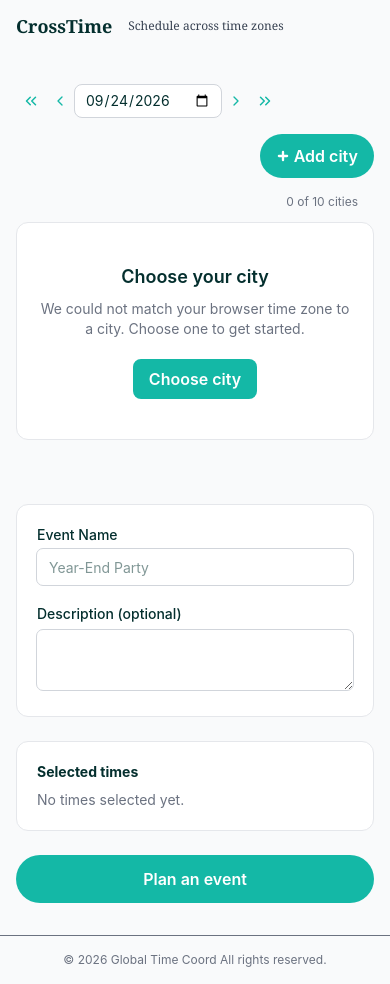
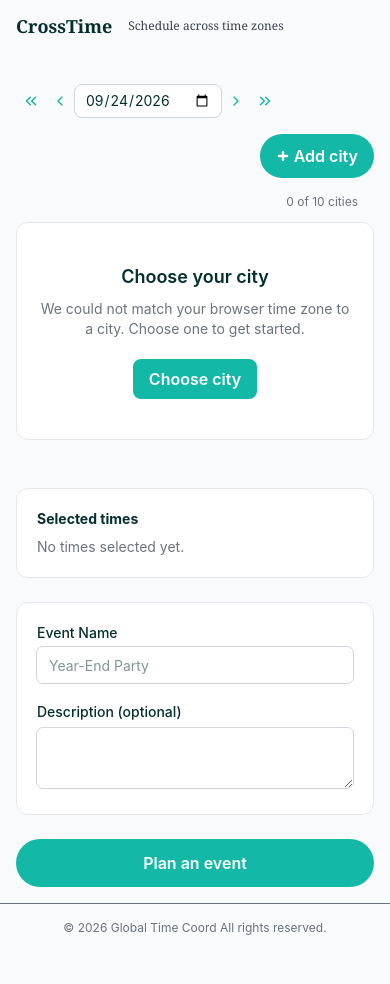
Before and after one commit to masuyama13/scheduling-polls, a React (Vite) app in the folder frontend/: page / in a window 390 px wide. After the commit the page ends 952 px from the top, so only its background shows below. Built offline with nearby package versions, Linux system fonts and the light colour scheme.

Commit message:
Arrange event planning form with responsive flex columns
Keep selected times above event details on mobile while presenting the two panels side by side on larger screens, with the form actions below both columns.

```diff
--- a/frontend/src/components/EventCreateForm.tsx
+++ b/frontend/src/components/EventCreateForm.tsx
@@ -77,9 +77,16 @@ export default function EventCreateForm({ candidateInstants, timeZone, onCandida
     <div className="event-create-form">
       <form
         onSubmit={handleSubmit}
-      className="grid gap-6 md:grid-cols-2 md:gap-x-10"
+        className="space-y-6"
       >
-        <div className="self-start space-y-4 rounded-xl border border-border-subtle bg-surface-panel p-5">
+        <div className="flex flex-col gap-6 md:flex-row-reverse">
+          <SelectedTimes
+            candidates={candidateInstants}
+            timeZone={currentTimeZone}
+            onRemove={instant => onCandidateRemove(instant)}
+            className="h-fit md:min-w-0 md:flex-1"
+          />
+          <div className="self-start space-y-4 rounded-xl border border-border-subtle bg-surface-panel p-5 md:min-w-0 md:flex-1">
             <div>
               <div className="flex items-center gap-4">
                 <label htmlFor="event-name" className="block text-sm font-medium text-content-primary">
@@ -117,18 +124,13 @@ export default function EventCreateForm({ candidateInstants, timeZone, onCandida
               />
             </div>
           </div>
-        <SelectedTimes
-          candidates={candidateInstants}
-          timeZone={currentTimeZone}
-          onRemove={instant => onCandidateRemove(instant)}
-          className="h-fit"
-        />
+        </div>
         {errors.submit && (
-          <p className="text-xs text-status-danger md:col-span-2">
+          <p className="text-xs text-status-danger">
             {errors.submit}
           </p>
         )}
-        <div className="flex justify-center md:col-span-2">
+        <div className="flex justify-center">
           <button
             type="submit"
             disabled={isSubmitting}
--- a/frontend/src/pages/HomePage.tsx
+++ b/frontend/src/pages/HomePage.tsx
@@ -14,7 +14,7 @@ export default function HomePage() {
         onPrimaryTimeZoneChange={setPrimaryTimeZone}
       />
       <section>
-        <div className="mx-auto max-w-4xl px-4 py-8">
+        <div className="mx-auto max-w-4xl px-4 py-4 sm:py-8">
           <EventCreateForm
             candidateInstants={candidateInstants}
             timeZone={primaryTimeZone || undefined}
```
Lines whose indentation alone changed are shown as unchanged.
